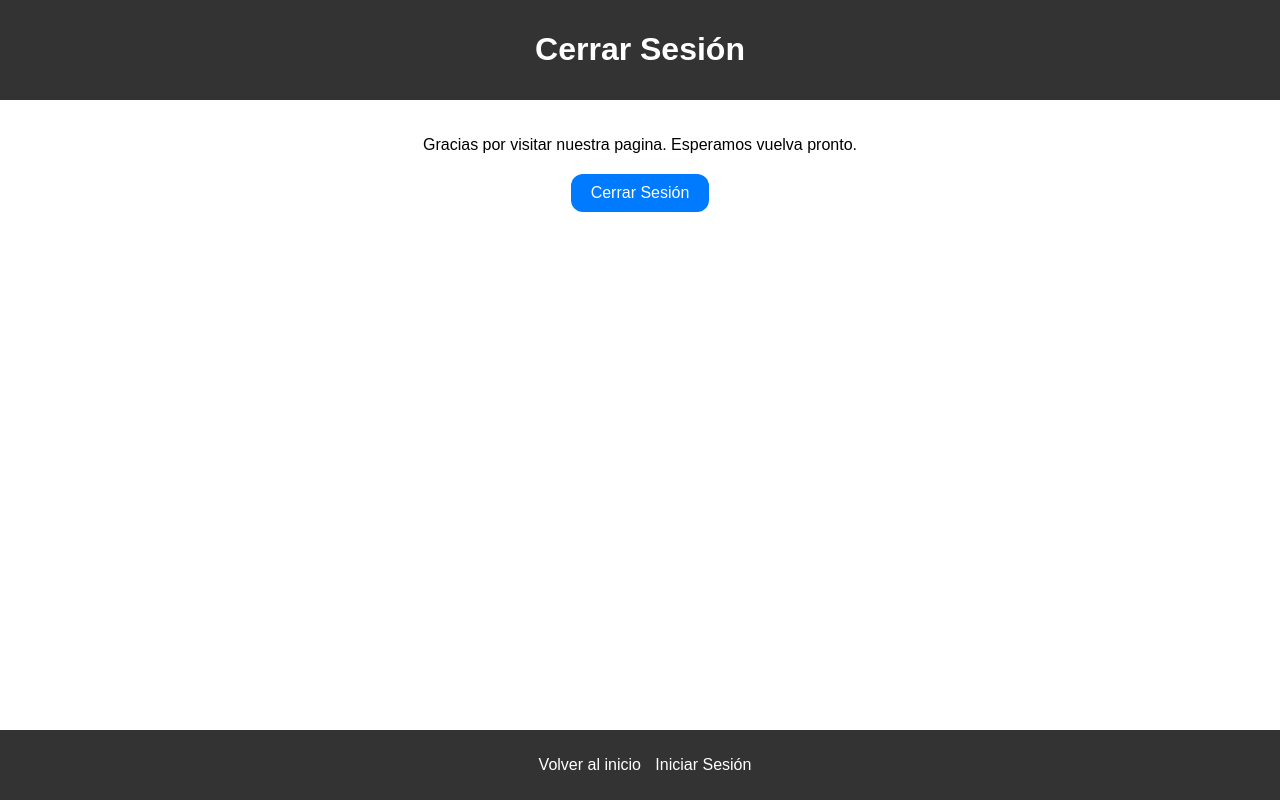
After one commit to JoseAngel-444/Koppee, a Flask app: page /cerrarsesion in a window 1280 px wide. The commit adds this page. Run offline with Flask 3, Linux system fonts and the light colour scheme.

Commit message:
CERRAR SESIÓN

```diff
--- a/app/app.py
+++ b/app/app.py
@@ -173,9 +173,14 @@ def testimonial():
     return render_template('testimonial.html')
 
 
-@app.route('/servicio')
+@app.route('/service')
 def servicio():
     return render_template('service.html')
+
+@app.route('/cerrarsesion', methods= ['GET', 'POST'])
+def cerrarsesion():
+
+    return render_template('cerrarsesion.html')
 
 
 
--- /dev/null
+++ b/app/static/css/cierre.css
@@ -0,0 +1,61 @@
+body {
+    font-family: Arial, Helvetica, sans-serif;
+    margin: 0;
+    padding: 0;
+    background-color: f0f0f0;
+
+}
+
+header {
+    background-color: #333;
+    color: white;
+    padding: 10px 20px;
+    text-align: center;
+}
+
+section {
+    max-width: 600px;
+    margin: auto;
+    padding: 20px;
+    text-align: center;
+}
+
+form button {
+    background-color: #007bff;
+    border: none;
+    color: white;
+    padding: 10px 20px;
+    text-decoration: none;
+    display: inline-block;
+    font-size: 16px;
+    margin: 4px 2px;
+    cursor: pointer;
+    transition-duration: 0.4s;
+    border-radius: 12px;
+}
+
+footer {
+    background-color: #333;
+    color: white;
+    text-align: center;
+    padding: 10px;
+    position: fixed;
+    bottom: 0;
+    width: 100%;
+}
+
+nav ul {
+    list-style-type: none;
+    padding: 0;
+}
+
+nav ul li {
+    display: inline;
+    margin-right: 10px;
+
+}
+
+nav ul li a {
+    color: white;
+    text-decoration: none;
+}
--- a/app/templates/about.html
+++ b/app/templates/about.html
@@ -50,6 +50,7 @@
                         </div>
                     </div>
                     <a href="{{ url_for('contact') }}" class="nav-item nav-link">Contactos</a>
+                    <a href="{{ url_for('cerrarsesion') }}" class="nav-item nav-link">Cerrar sesion</a>
                 </div>
             </div>
         </nav>
--- /dev/null
+++ b/app/templates/cerrarsesion.html
@@ -0,0 +1,28 @@
+<!DOCTYPE html>
+<html lang="es">
+    <head>
+        <meta charset="UTF-8">
+        <meta name="viewport" content="width, initial-scale01.0">
+        <title>Cierre de sesión</title>
+        <link rel="stylesheet" href="{{url_for('static',filename='/css/cierre.css')}}">
+    </head>
+    <body>
+        <header>
+            <h1>Cerrar Sesión</h1>
+        </header>
+        <section>
+            <p>Gracias por visitar nuestra pagina. Esperamos vuelva pronto.</p>
+            <form action="/logout" method="post">
+                <button type="submit">Cerrar Sesión</button>
+                </form>
+        </section>
+        <footer>
+            <nav>
+                <ul>
+                    <li><a href="/">Volver al inicio</a></li>
+                    <li><a href="/login">Iniciar Sesión</a></li>
+                </ul>
+            </nav>
+        </footer>
+    </body>
+</html>
--- a/app/templates/contact.html
+++ b/app/templates/contact.html
@@ -51,6 +51,7 @@
                         </div>
                     </div>
                     <a href="{{ url_for('contact') }}" class="nav-item nav-link">Contactos</a>
+                    <a href="{{ url_for('cerrarsesion') }}" class="nav-item nav-link">Cerrar sesion</a>
                 </div>
             </div>
         </nav>
--- a/app/templates/index.html
+++ b/app/templates/index.html
@@ -51,6 +51,7 @@
                         </div>
                     </div>
                     <a href="{{ url_for('contact') }}" class="nav-item nav-link">Contactos</a>
+                    <a href="{{ url_for('cerrarsesion') }}" class="nav-item nav-link">Cerrar sesion</a>
                 </div>
             </div>
         </nav>
--- a/app/templates/menu.html
+++ b/app/templates/menu.html
@@ -52,6 +52,7 @@
                         </div>
                     </div>
                     <a href="{{ url_for('contact') }}" class="nav-item nav-link">Contactos</a>
+                    <a href="{{ url_for('cerrarsesion') }}" class="nav-item nav-link">Cerrar sesion</a>
                 </div>
             </div>
         </nav>
--- a/app/templates/reservation.html
+++ b/app/templates/reservation.html
@@ -53,6 +53,7 @@
                         </div>
                     </div>
                     <a href="{{ url_for('contact') }}" class="nav-item nav-link">Contactos</a>
+                    <a href="{{ url_for('cerrarsesion') }}" class="nav-item nav-link">Cerrar sesion</a>
                 </div>
             </div>
         </nav>
--- a/app/templates/service.html
+++ b/app/templates/service.html
@@ -52,6 +52,7 @@
                         </div>
                     </div>
                     <a href="{{ url_for('contact') }}" class="nav-item nav-link">Contactos</a>
+                    <a href="{{ url_for('cerrarsesion') }}" class="nav-item nav-link">Cerrar sesion</a>
                 </div>
             </div>
         </nav>
--- a/app/templates/testimonial.html
+++ b/app/templates/testimonial.html
@@ -52,6 +52,7 @@
                         </div>
                     </div>
                     <a href="{{ url_for('contact') }}" class="nav-item nav-link">Contactos</a>
+                    <a href="{{ url_for('cerrarsesion') }}" class="nav-item nav-link">Cerrar sesion</a>
                 </div>
             </div>
         </nav>
```
